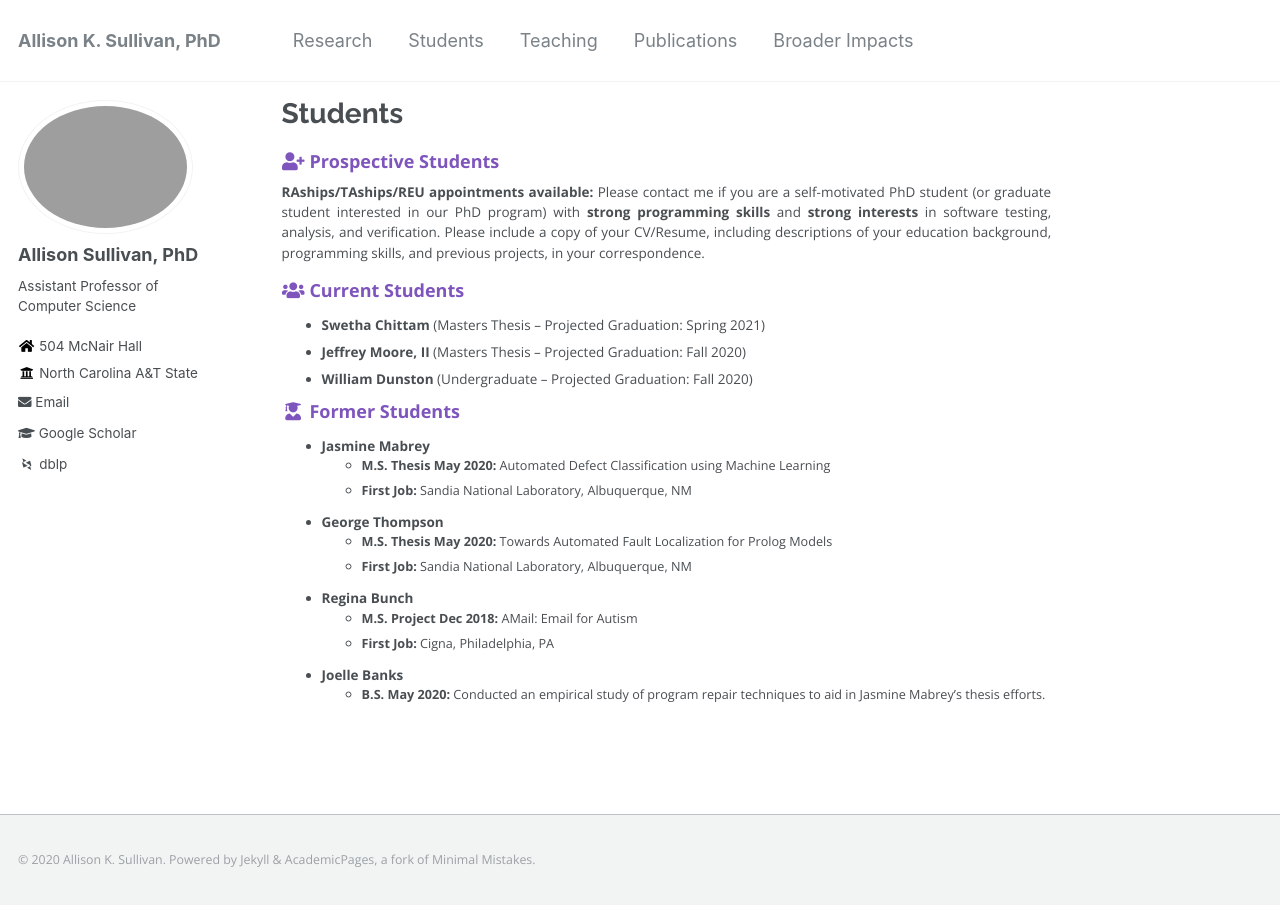
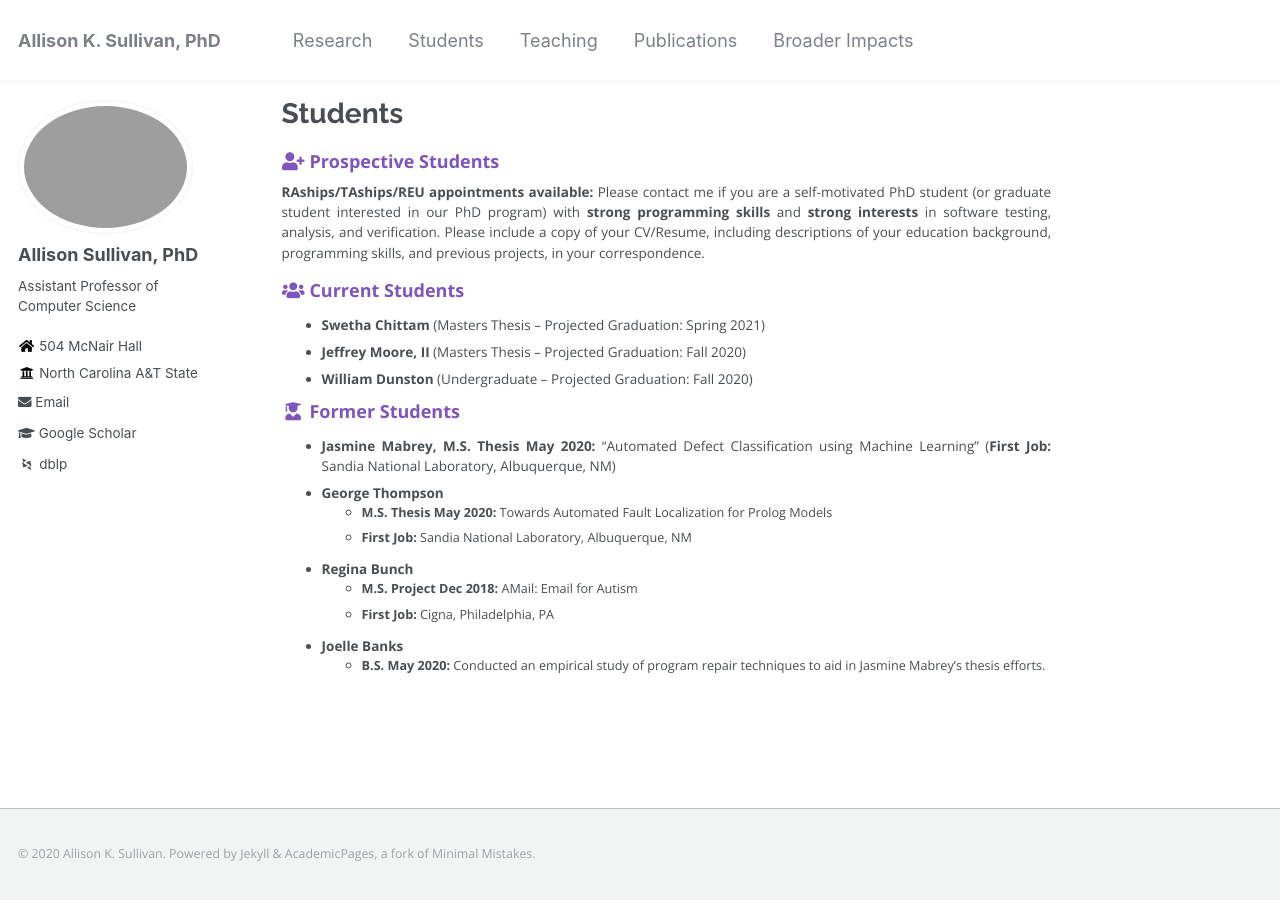
Before and after one commit to Allisonius/allisonius.github.io, a Jekyll site: the page built from _pages/students.md, in a window 1280 px wide. Built offline with Jekyll 4.4.1, drawn with Linux system fonts in a browser that asks for light colours; some web fonts are replaced.

```diff
--- a/_pages/students.md
+++ b/_pages/students.md
@@ -15,9 +15,7 @@ author_profile: true
 * **William Dunston** (Undergraduate -- Projected Graduation: Fall 2020)
 
 ### <i class="fa fa-fw fa-user-graduate" aria-hidden="true"></i> Former Students
-* **Jasmine Mabrey**
-    - **M.S. Thesis May 2020:** Automated Defect Classification using Machine Learning
-    - **First Job:** Sandia National Laboratory, Albuquerque, NM
+* **Jasmine Mabrey, M.S. Thesis May 2020:** "Automated Defect Classification using Machine Learning" (**First Job:** Sandia National Laboratory, Albuquerque, NM)
 * **George Thompson**
     - **M.S. Thesis May 2020:** Towards Automated Fault Localization for Prolog Models
     - **First Job:** Sandia National Laboratory, Albuquerque, NM
```
